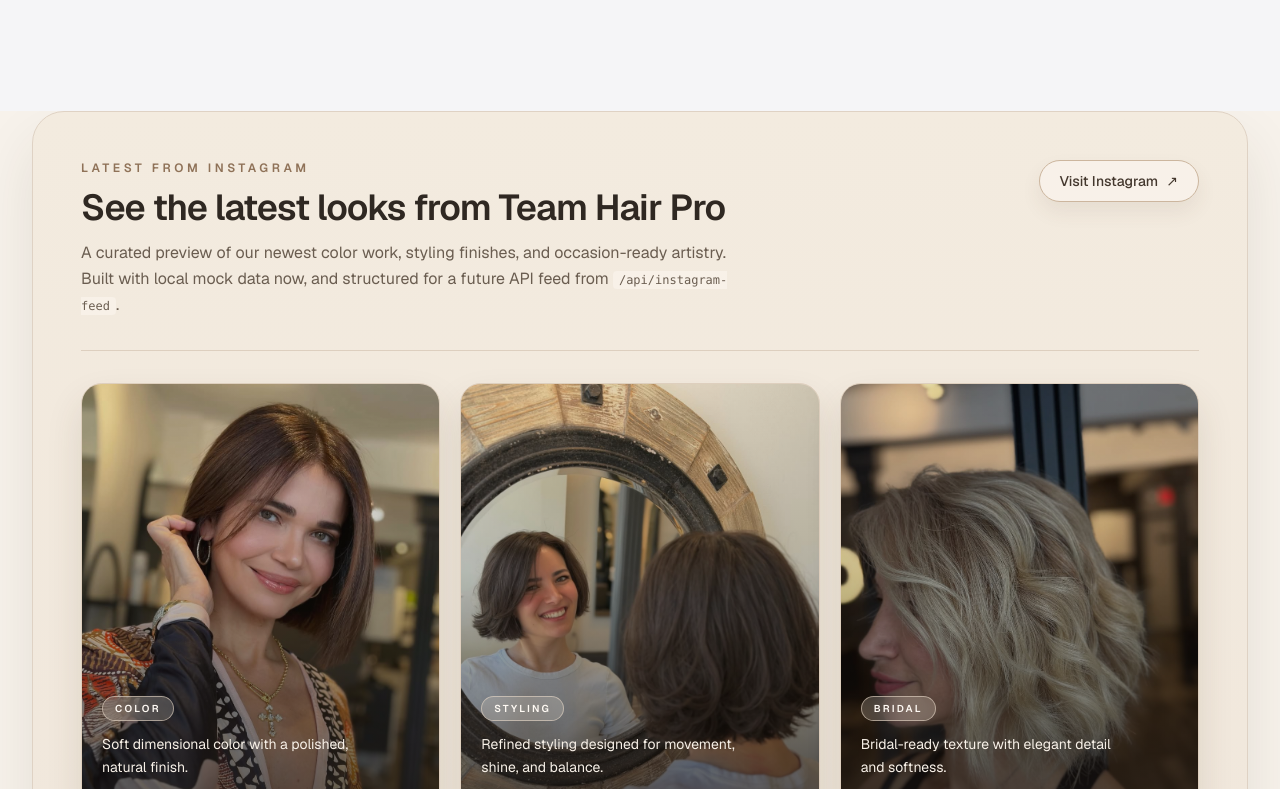
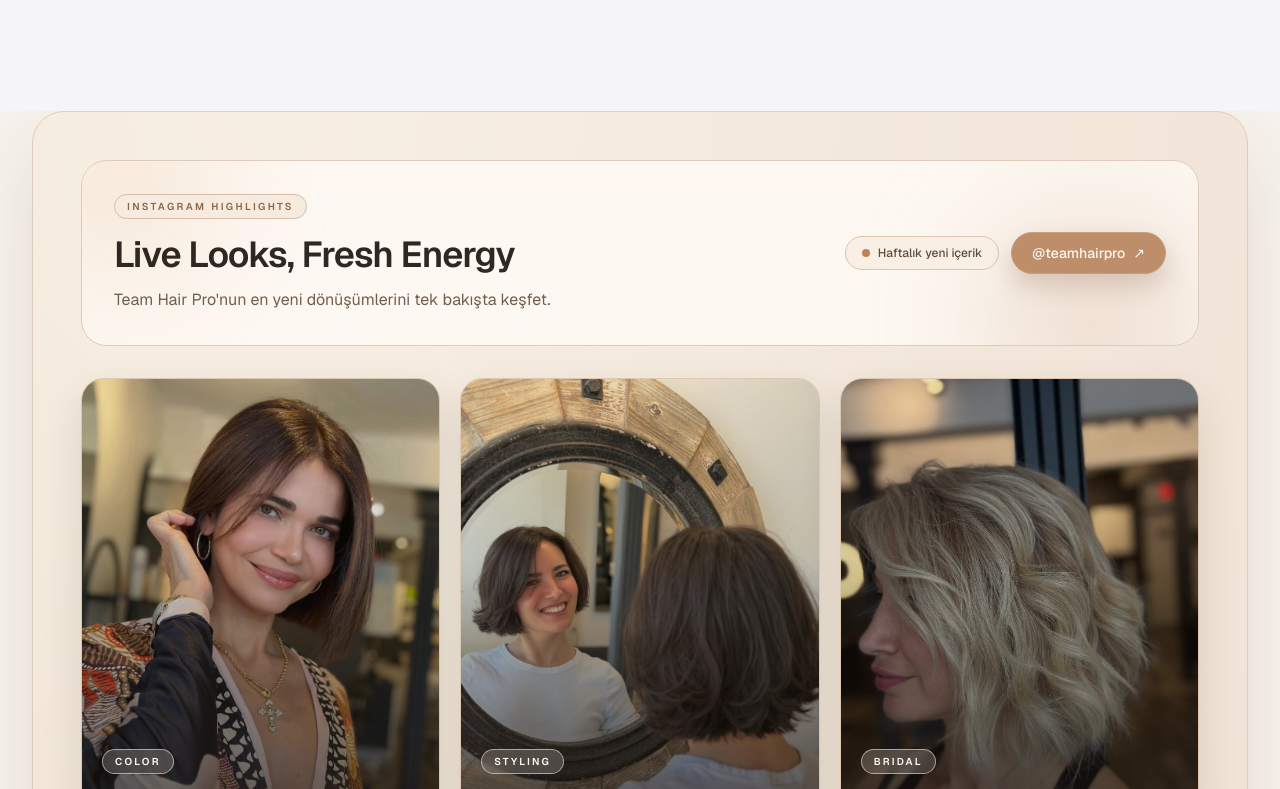
Before and after one commit to ugurcanyagiz/teamhairpro, a Next.js app: page / in a window 1280 px wide. Shown: the part 2171-2960 px from the top of the page. Built offline with nearby package versions, Linux system fonts and the light colour scheme.

Commit message:
Redesign Instagram showcase section

```diff
--- a/app/page.tsx
+++ b/app/page.tsx
@@ -137,27 +137,39 @@ export default function Home() {
         <ReviewCarouselSection />
 
         <section id="services" className="px-6 pb-20 lg:px-8 lg:pb-24" aria-labelledby="instagram-showcase-title">
-          <div className="mx-auto w-full max-w-7xl rounded-[2rem] border border-[#dfd2c4] bg-[linear-gradient(180deg,#f3ebdf_0%,#efe5da_100%)] p-6 shadow-[0_30px_60px_rgba(62,46,31,0.1)] sm:p-8 lg:p-12">
-            <div className="flex flex-col gap-6 border-b border-[#ddcfbf] pb-8 lg:flex-row lg:items-end lg:justify-between">
+          <div className="mx-auto w-full max-w-7xl overflow-hidden rounded-[2rem] border border-[#decdbe] bg-[radial-gradient(circle_at_20%_0%,#f8efe4_0%,#f2e7da_45%,#eee2d5_100%)] p-6 shadow-[0_35px_80px_rgba(74,53,34,0.11)] sm:p-8 lg:p-12">
+            <div className="relative isolate overflow-hidden rounded-[1.6rem] border border-[#ddcbbb] bg-[#fdf8f2] p-6 sm:p-8">
+              <div className="pointer-events-none absolute -left-16 -top-20 h-48 w-48 rounded-full bg-[#f3d8bd]/55 blur-3xl" />
+              <div className="pointer-events-none absolute -bottom-20 right-0 h-52 w-52 rounded-full bg-[#dcbba3]/45 blur-3xl" />
+
+              <div className="relative flex flex-col gap-6 lg:flex-row lg:items-center lg:justify-between">
                 <div className="max-w-2xl">
-                <p className="text-xs font-semibold uppercase tracking-[0.3em] text-[#8f7258]">Latest from Instagram</p>
-                <h3 id="instagram-showcase-title" className="mt-3 text-3xl font-semibold tracking-tight text-[#2f2822] sm:text-4xl">
-                  See the latest looks from Team Hair Pro
+                  <p className="inline-flex items-center rounded-full border border-[#d7bda7] bg-[#f7ebe0] px-3 py-1 text-[10px] font-semibold uppercase tracking-[0.24em] text-[#8c6846]">
+                    Instagram Highlights
+                  </p>
+                  <h3 id="instagram-showcase-title" className="mt-4 text-3xl font-semibold tracking-tight text-[#2f2822] sm:text-4xl">
+                    Live Looks, Fresh Energy
                   </h3>
-                <p className="mt-3 text-sm leading-relaxed text-[#6a5d50] sm:text-base">
-                  A curated preview of our newest color work, styling finishes, and occasion-ready artistry. Built with local mock data now,
-                  and structured for a future API feed from <code className="rounded bg-[#f8f1e8] px-1.5 py-0.5 text-xs">/api/instagram-feed</code>.
+                  <p className="mt-3 max-w-xl text-sm leading-relaxed text-[#705f4f] sm:text-base">
+                    Team Hair Pro&apos;nun en yeni dönüşümlerini tek bakışta keşfet.
                   </p>
                 </div>
 
+                <div className="flex flex-col gap-3 sm:flex-row sm:items-center">
+                  <div className="flex items-center gap-2 rounded-full border border-[#dcc4ad] bg-[#f9efe5] px-4 py-2 text-xs font-medium text-[#5f4c3b]">
+                    <span className="h-2 w-2 rounded-full bg-[#be8459]" aria-hidden />
+                    Haftalık yeni içerik
+                  </div>
                   <Link
                     href="https://instagram.com/teamhairpro"
                     target="_blank"
                     rel="noreferrer"
-                className="inline-flex items-center gap-2 self-start rounded-full border border-[#ccb69e] bg-[#f8f1e9] px-5 py-2.5 text-sm font-medium text-[#43372d] shadow-[0_10px_20px_rgba(90,67,46,0.08)] transition hover:-translate-y-0.5 hover:border-[#b59474] hover:bg-[#f5ece2]"
+                    className="inline-flex items-center justify-center gap-2 rounded-full border border-[#c79f7e] bg-[#bd8e69] px-5 py-2.5 text-sm font-medium text-[#fff8f2] shadow-[0_12px_24px_rgba(106,75,49,0.22)] transition hover:-translate-y-0.5 hover:bg-[#ae805c]"
                   >
-                Visit Instagram <span aria-hidden>↗</span>
+                    @teamhairpro <span aria-hidden>↗</span>
                   </Link>
+                </div>
+              </div>
             </div>
 
             <div className="mt-8 grid gap-5 sm:grid-cols-2 xl:grid-cols-3">
@@ -167,7 +179,7 @@ export default function Home() {
                   href={post.permalink}
                   target="_blank"
                   rel="noreferrer"
-                  className="group relative isolate overflow-hidden rounded-[1.3rem] border border-[#decfbe] bg-[#e6d7c7] shadow-[0_18px_36px_rgba(73,54,36,0.12)] transition duration-500 hover:-translate-y-1"
+                  className="group relative isolate overflow-hidden rounded-[1.4rem] border border-[#dcc7b4] bg-[#ead7c6] shadow-[0_18px_40px_rgba(73,54,36,0.14)] transition duration-500 hover:-translate-y-1"
                   aria-label={`View Instagram post: ${post.caption}`}
                 >
                   <div className="relative aspect-[4/5] overflow-hidden">
@@ -178,18 +190,17 @@ export default function Home() {
                       sizes="(max-width: 640px) 100vw, (max-width: 1280px) 50vw, 33vw"
                       className="object-cover object-center transition duration-700 group-hover:scale-[1.04]"
                     />
-                    <div className="absolute inset-0 bg-[linear-gradient(180deg,rgba(35,26,19,0.12)_0%,rgba(35,26,19,0.24)_42%,rgba(25,19,14,0.74)_100%)] transition duration-500 group-hover:bg-[linear-gradient(180deg,rgba(35,26,19,0.08)_0%,rgba(35,26,19,0.28)_40%,rgba(25,19,14,0.8)_100%)]" />
+                    <div className="absolute inset-0 bg-[linear-gradient(180deg,rgba(35,26,19,0.08)_0%,rgba(35,26,19,0.18)_40%,rgba(25,19,14,0.72)_100%)] transition duration-500 group-hover:bg-[linear-gradient(180deg,rgba(35,26,19,0.03)_0%,rgba(35,26,19,0.22)_38%,rgba(25,19,14,0.8)_100%)]" />
                   </div>
 
                   <div className="absolute inset-x-0 bottom-0 z-10 p-5 text-[#fffaf4]">
-                    <div className="inline-flex items-center rounded-full border border-[#e7d8c7]/60 bg-[#f9eee1]/20 px-3 py-1 text-[10px] font-semibold uppercase tracking-[0.22em] backdrop-blur-sm">
+                    <div className="inline-flex items-center rounded-full border border-[#e7d8c7]/65 bg-[#f9eee1]/20 px-3 py-1 text-[10px] font-semibold uppercase tracking-[0.22em] backdrop-blur-sm">
                       {post.type}
                     </div>
-                    <p className="mt-3 max-w-[28ch] text-sm leading-relaxed text-[#f8f1e8]">{post.caption}</p>
                     <div className="mt-4 flex items-center justify-between text-xs text-[#e6d8c9]">
                       <span>{post.date}</span>
                       <span className="inline-flex items-center gap-1 text-[#fff4e8] opacity-90 transition group-hover:translate-x-0.5">
-                        View Post <span aria-hidden>→</span>
+                        İncele <span aria-hidden>→</span>
                       </span>
                     </div>
                   </div>
```
Lines whose indentation alone changed are shown as unchanged.
